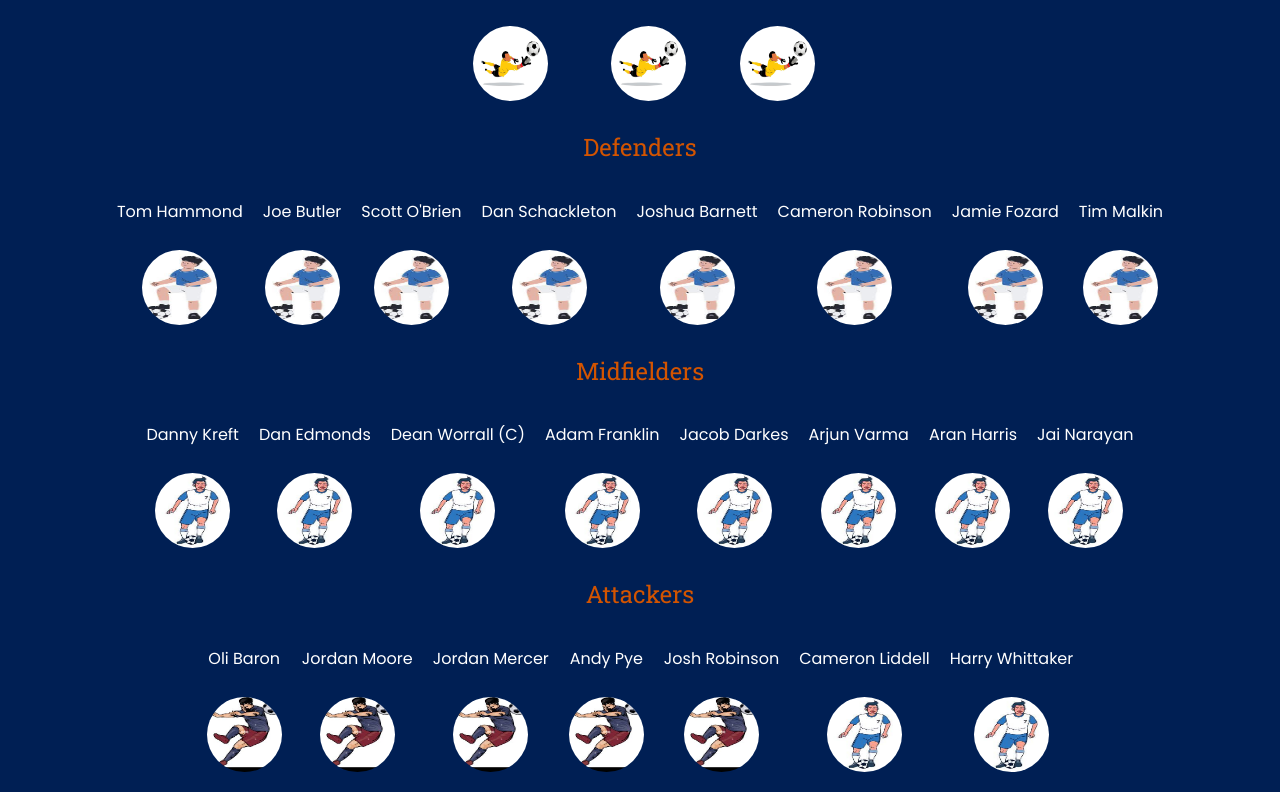
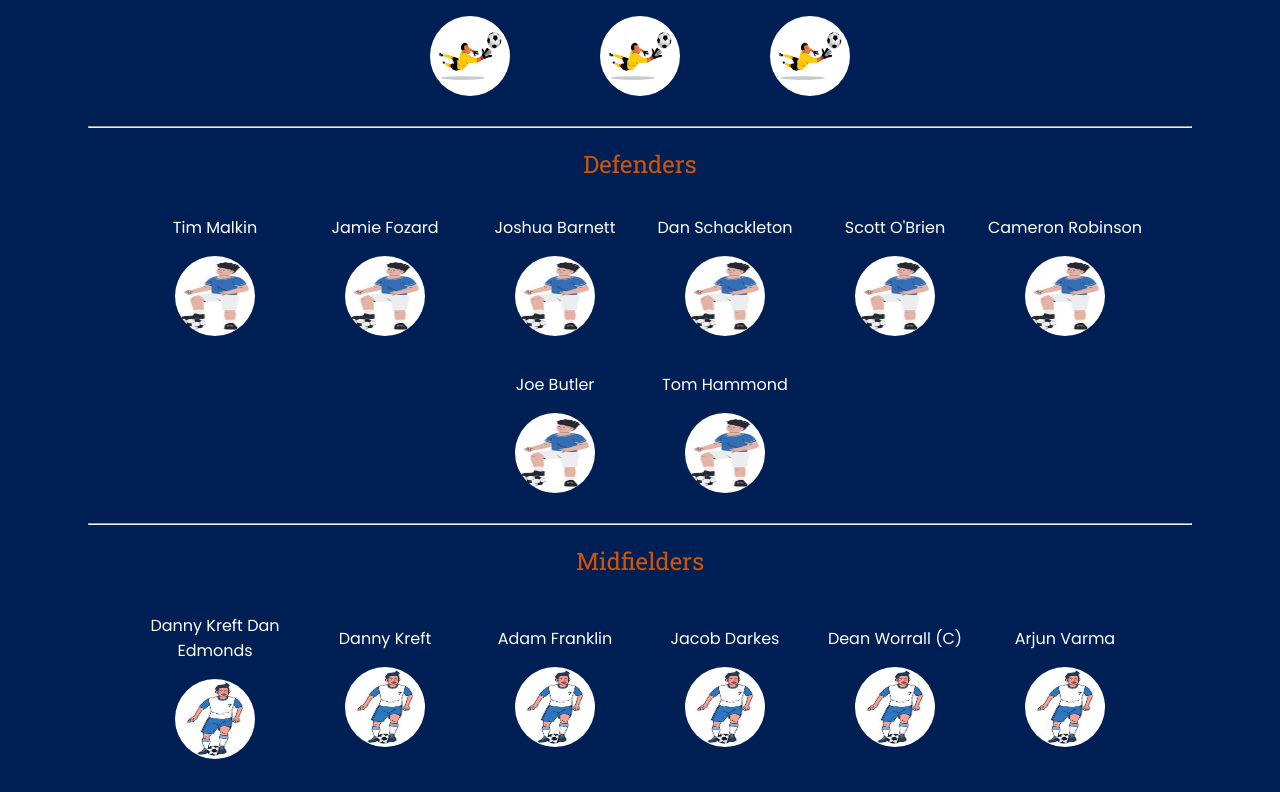
Before and after one commit to SO-1993/Elida-Gibbs-React-Website, a React (Vite) app: page /first-team in a window 1280 px wide. Shown: the part 568-1360 px from the top of the page. Built offline with nearby package versions, Linux system fonts and the light colour scheme.

Commit message:
fixed styling and responsivity of First Team

```diff
--- a/src/FirstTeam.jsx
+++ b/src/FirstTeam.jsx
@@ -13,6 +13,7 @@ function FirstTeam() {
             className="goalkeeper-avatar"
           />
         </div>
+
         <div className="first-team-goalkeeper">
           <p>James Holding</p>
           <img
@@ -30,11 +31,52 @@ function FirstTeam() {
           />
         </div>
       </div>
+      <hr />
       <div className="first-team-defenders">
         <h2>Defenders</h2>
         <div className="first-team-defender-list">
           <div className="first-team-defender">
-            <p>Tom Hammond</p>
+            <p>Tim Malkin</p>
+            <img
+              src="./utils/images/defender-placeholder.jpg"
+              alt="defender-placeholder-image"
+              className="defender-avatar"
+            />
+          </div>
+          <div className="first-team-defender">
+            <p>Jamie Fozard</p>
+            <img
+              src="./utils/images/defender-placeholder.jpg"
+              alt="defender-placeholder-image"
+              className="defender-avatar"
+            />
+          </div>
+          <div className="first-team-defender">
+            <p>Joshua Barnett</p>
+            <img
+              src="./utils/images/defender-placeholder.jpg"
+              alt="defender-placeholder-image"
+              className="defender-avatar"
+            />
+          </div>
+          <div className="first-team-defender">
+            <p>Dan Schackleton</p>
+            <img
+              src="./utils/images/defender-placeholder.jpg"
+              alt="defender-placeholder-image"
+              className="defender-avatar"
+            />
+          </div>
+          <div className="first-team-defender">
+            <p>Scott O'Brien</p>
+            <img
+              src="./utils/images/defender-placeholder.jpg"
+              alt="defender-placeholder-image"
+              className="defender-avatar"
+            />
+          </div>
+          <div className="first-team-defender">
+            <p>Cameron Robinson</p>
             <img
               src="./utils/images/defender-placeholder.jpg"
               alt="defender-placeholder-image"
@@ -50,47 +92,7 @@ function FirstTeam() {
             />
           </div>
           <div className="first-team-defender">
-            <p>Scott O'Brien</p>
-            <img
-              src="./utils/images/defender-placeholder.jpg"
-              alt="defender-placeholder-image"
-              className="defender-avatar"
-            />
-          </div>
-          <div className="first-team-defender">
-            <p>Dan Schackleton</p>
-            <img
-              src="./utils/images/defender-placeholder.jpg"
-              alt="defender-placeholder-image"
-              className="defender-avatar"
-            />
-          </div>
-          <div className="first-team-defender">
-            <p>Joshua Barnett</p>
-            <img
-              src="./utils/images/defender-placeholder.jpg"
-              alt="defender-placeholder-image"
-              className="defender-avatar"
-            />
-          </div>
-          <div className="first-team-defender">
-            <p>Cameron Robinson</p>
-            <img
-              src="./utils/images/defender-placeholder.jpg"
-              alt="defender-placeholder-image"
-              className="defender-avatar"
-            />
-          </div>
-          <div className="first-team-defender">
-            <p>Jamie Fozard</p>
-            <img
-              src="./utils/images/defender-placeholder.jpg"
-              alt="defender-placeholder-image"
-              className="defender-avatar"
-            />
-          </div>
-          <div className="first-team-defender">
-            <p>Tim Malkin</p>
+            <p>Tom Hammond</p>
             <img
               src="./utils/images/defender-placeholder.jpg"
               alt="defender-placeholder-image"
@@ -99,12 +101,13 @@ function FirstTeam() {
           </div>
         </div>
       </div>
+      <hr />
 
       <div className="first-team-midfielders">
         <h2>Midfielders</h2>
         <div className="first-team-midfielder-list">
           <div className="first-team-midfielder">
-            <p>Danny Kreft</p>
+            <p>Danny Kreft Dan Edmonds</p>
             <img
               src="./utils/images/midfielder-placeholder.jpg"
               alt="midfielder-placeholder-image"
@@ -112,15 +115,7 @@ function FirstTeam() {
             />
           </div>
           <div className="first-team-midfielder">
-            <p>Dan Edmonds</p>
-            <img
-              src="./utils/images/midfielder-placeholder.jpg"
-              alt="midfielder-placeholder-image"
-              className="midfielder-avatar"
-            />
-          </div>
-          <div className="first-team-midfielder">
-            <p>Dean Worrall (C)</p>
+            <p>Danny Kreft</p>
             <img
               src="./utils/images/midfielder-placeholder.jpg"
               alt="midfielder-placeholder-image"
@@ -137,6 +132,14 @@ function FirstTeam() {
           </div>
           <div className="first-team-midfielder">
             <p>Jacob Darkes</p>
+            <img
+              src="./utils/images/midfielder-placeholder.jpg"
+              alt="midfielder-placeholder-image"
+              className="midfielder-avatar"
+            />
+          </div>
+          <div className="first-team-midfielder">
+            <p>Dean Worrall (C)</p>
             <img
               src="./utils/images/midfielder-placeholder.jpg"
               alt="midfielder-placeholder-image"
@@ -169,12 +172,13 @@ function FirstTeam() {
           </div>
         </div>
       </div>
+      <hr />
 
       <div className="first-team-attackers">
         <h2>Attackers</h2>
         <div className="first-team-attacker-list">
           <div className="first-team-attacker">
-            <p>Oli Baron</p>
+            <p>Jordan Mercer</p>
             <img
               src="./utils/images/attacker-placeholder.jpg"
               alt="attacker-placeholder-image"
@@ -190,7 +194,7 @@ function FirstTeam() {
             />
           </div>
           <div className="first-team-attacker">
-            <p>Jordan Mercer</p>
+            <p>Andy Pye</p>
             <img
               src="./utils/images/attacker-placeholder.jpg"
               alt="attacker-placeholder-image"
@@ -198,7 +202,7 @@ function FirstTeam() {
             />
           </div>
           <div className="first-team-attacker">
-            <p>Andy Pye</p>
+            <p>Oli Baron</p>
             <img
               src="./utils/images/attacker-placeholder.jpg"
               alt="attacker-placeholder-image"
@@ -216,20 +220,21 @@ function FirstTeam() {
           <div className="first-team-attacker">
             <p>Cameron Liddell</p>
             <img
-              src="./utils/images/midfielder-placeholder.jpg"
-              alt="midfielder-placeholder-image"
+              src="./utils/images/attacker-placeholder.jpg"
+              alt="attacker-placeholder-image"
               className="attacker-avatar"
             />
           </div>
           <div className="first-team-attacker">
             <p>Harry Whittaker</p>
             <img
-              src="/utils/images/midfielder-placeholder.jpg"
-              alt="midfielder-placeholder-image"
+              src="/utils/images/attacker-placeholder.jpg"
+              alt="attacker-placeholder-image"
               className="attacker-avatar"
             />
           </div>
         </div>
+        <hr />
         <div className="first-team-results">
           <h2>Results (2024-25)</h2>
 
--- a/src/Footer.jsx
+++ b/src/Footer.jsx
@@ -54,7 +54,7 @@ function Footer() {
       </div>
 
       <div className="footer-section">
-        <p>&copy; 2024 Elida Gibbs Football Club All Rights Reserved.</p>
+        <p>&copy; 2025 Elida Gibbs Football Club All Rights Reserved.</p>
       </div>
     </footer>
   );
--- a/src/style.css
+++ b/src/style.css
@@ -228,9 +228,9 @@ footer .footer-section:last-child p {
   font-size: 12px;
 }
 
-/* First Team Styling */
+/* First Team and Flexi Team Styling */
 
-/* Default (for larger screens) */
+/* Lists for each player group */
 .first-team-goalkeeper-list,
 .first-team-defender-list,
 .first-team-midfielder-list,
@@ -242,10 +242,11 @@ footer .footer-section:last-child p {
   display: flex;
   flex-wrap: wrap;
   justify-content: center;
-  gap: 20px;
-  margin-bottom: 30px;
+  gap: 10px;
+  margin-bottom: 20px;
 }
 
+/* Player container - vertically aligned inside their section */
 .first-team-goalkeeper,
 .first-team-defender,
 .first-team-midfielder,
@@ -259,17 +260,19 @@ footer .footer-section:last-child p {
   align-items: center;
   justify-content: center;
   text-align: center;
+  width: 160px; /* THIS IS THE NUMBER THAT WORKS FOR EQUAL DISTANCE!! */
 }
 
 .goalkeeper-avatar,
 .defender-avatar,
 .midfielder-avatar,
 .attacker-avatar {
-  width: 75px;
-  height: 75px;
+  width: 80px;
+  height: 80px; /* Fixed image size */
   border-radius: 50%;
-  margin-top: 10px;
+  margin-bottom: 10px; /* Space between image and name */
 }
+
 
 /* For smaller screens */
 @media (max-width: 768px) {
@@ -281,9 +284,8 @@ footer .footer-section:last-child p {
   .flexi-team-defender-list,
   .flexi-team-midfielder-list,
   .flexi-team-attacker-list {
-    flex-direction: column;
-    justify-content: flex-start;
-    gap: 15px;
+    flex-direction: column; /* Stack sections vertically */
+    gap: 15px; /* More space between players in stacked view */
   }
 
   .first-team-goalkeeper,
@@ -294,11 +296,12 @@ footer .footer-section:last-child p {
   .flexi-team-defender,
   .flexi-team-midfielder,
   .flexi-team-attacker {
-    flex-direction: column;
+    flex-direction: column; /* Stack players vertically */
     align-items: center;
+    width: 100%; /* Full width for smaller screens */
+    height: auto; /* Allow height to adjust automatically */
   }
 }
-
 
 .september-fixtures,
 .october-fixtures,
```
